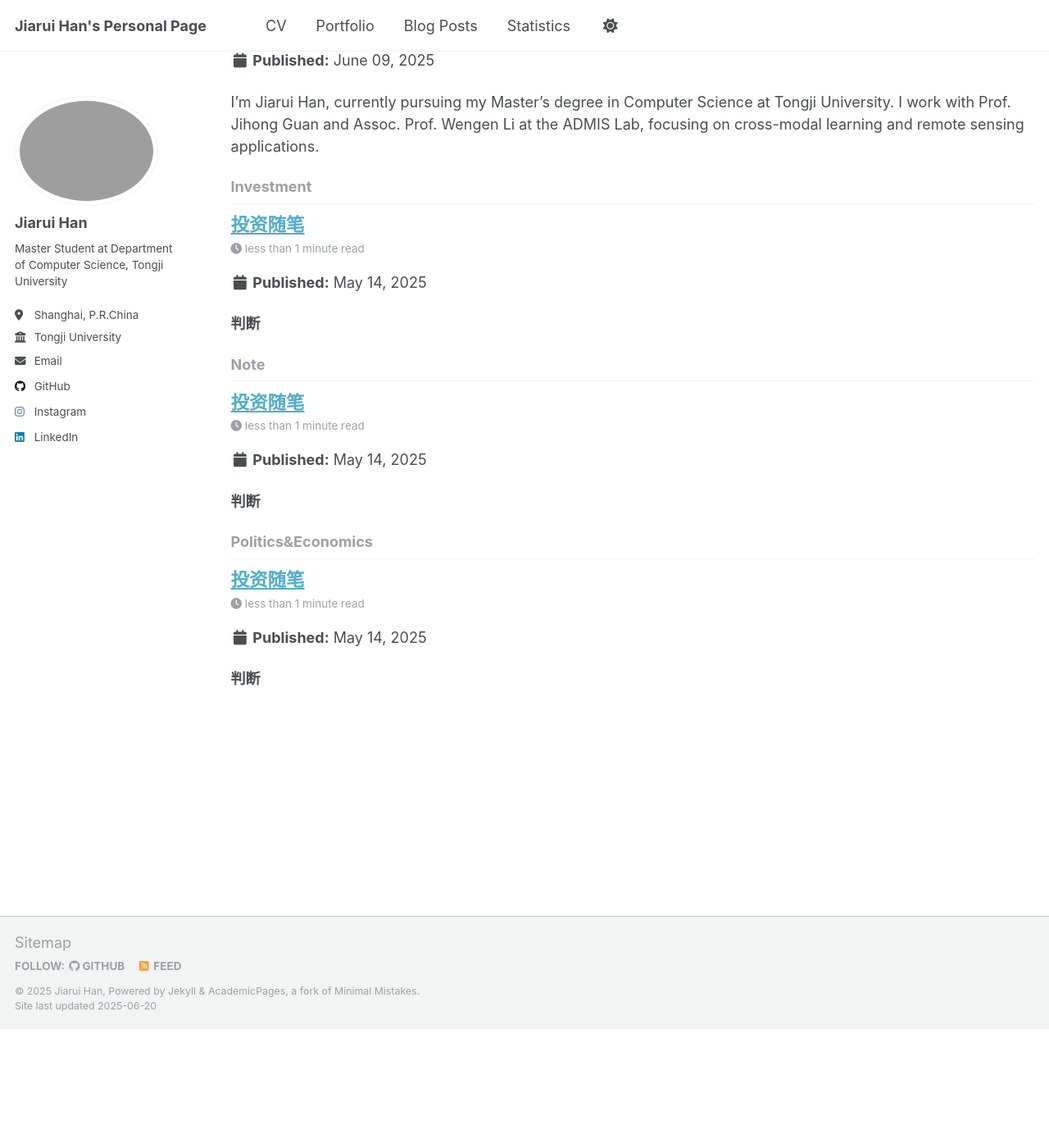
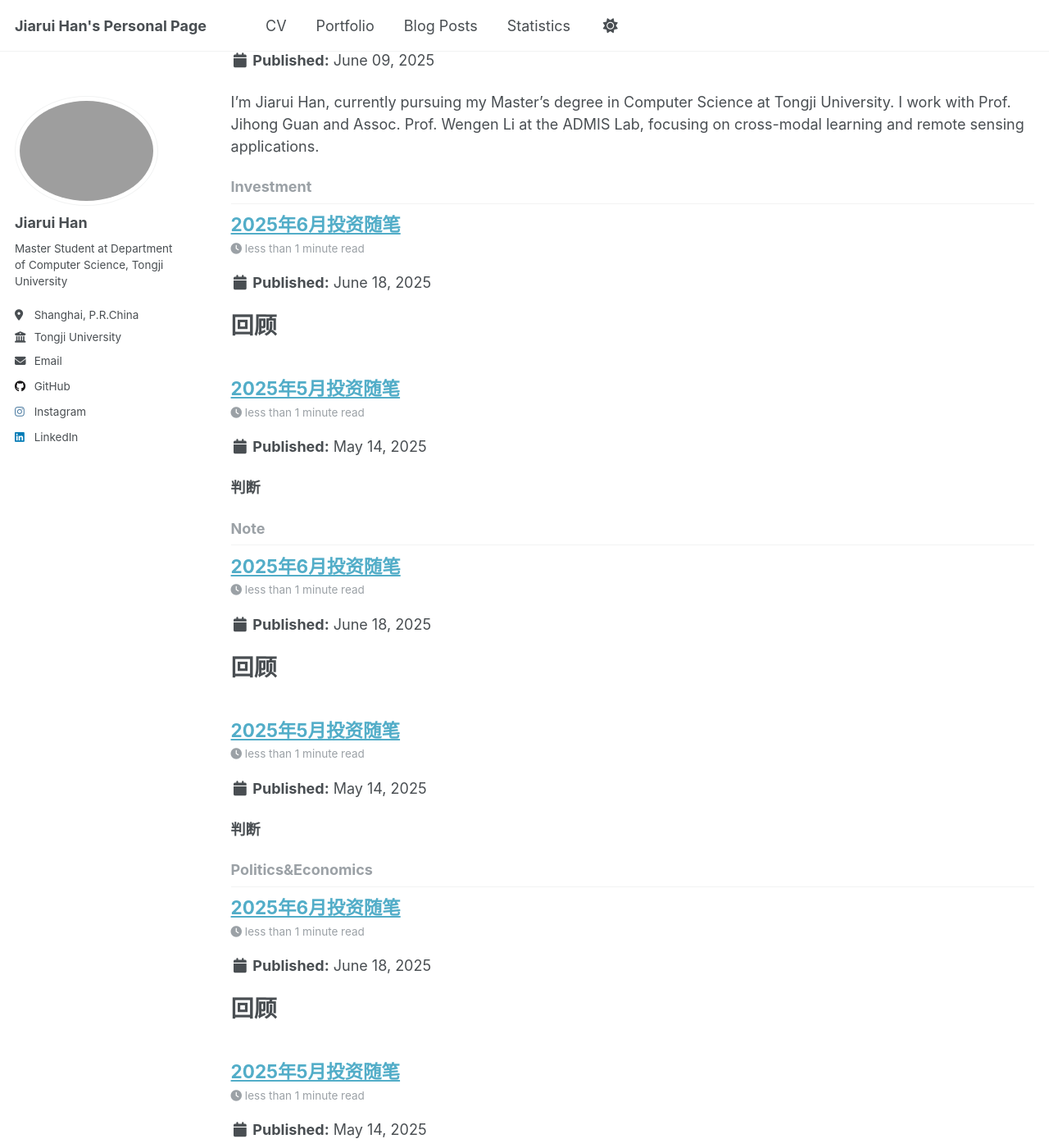
Before and after one commit to BillHan01/BillHan01.github.io, a Jekyll site: the page built from _pages/tag-archive.html, in a window 1280 px wide and 1400 px high, scrolled down 747 px. Shown: the whole window at 82% size. Built offline with Jekyll 4.4.1, drawn with Linux system fonts in a browser that asks for light colours; before the commit the page ends 2002 px from its top, so only the background shows below that; part of the change alters nothing that is shown.

```diff
--- a/_posts/2025-05-14-投资随笔.md
+++ b/_posts/2025-05-14-2025年5月投资随笔.md
@@ -1,7 +1,7 @@
 ---
-title: '投资随笔'
+title: '2025年5月投资随笔'
 date: 2025-05-14
-permalink: /posts/2025/05/投资随笔/
+permalink: /posts/2025/05/2025年5月投资随笔/
 tags:
   - Investment
   - Note
--- /dev/null
+++ b/_posts/2025-06-18-2025年6月投资随笔.md
@@ -0,0 +1,54 @@
+---
+title: '2025年6月投资随笔'
+date: 2025-06-18
+permalink: /posts/2025/06/2025年6月投资随笔/
+tags:
+  - Investment
+  - Note
+  - Politics&Economics
+---
+
+# **回顾**
+
+1. **整体节奏把握基本符合预期**
+
+一个月前明确提出“利好窗口期短，需及时止盈以防回撤”，并将重点落在“纳指ETF的分批止盈”和“清理小仓释放注意力”。从实际执行情况看：
+
+- **对纳指ETF的仓位管理较为主动且成功**：在5月下旬开始逐步止盈，**共计撤出金额纳指仓位40%以上**。减仓时点处于阶段性顶部附近，目前来看有效避免了随后地缘与利率预期变化带来的波动风险。
+- **清理亏损小仓位执行到位**：华安C、招商C、广发C、摩根C等收益率微弱或为负的品种已全部清仓，**集中化了可用资金与注意力**，执行与初期判断一致，仓位更简洁，操作更灵活。
+
+2. **黄金：逐步建立底仓**
+
+- 判断黄金“高位回调后可关注企稳机会”的预判正确，且实际建仓时点较为理性：已在**易方达黄金基金建仓约1/4仓位，目前盈利约6.7%**，期间未盲目追高，也未过早抄底。
+
+3. **A股、标普等持仓：观望与轻仓思路未偏离**
+
+- 当前仅保留**富国上证与大成标普**作为A股相关敞口，其中富国上证仍为小幅浮亏，大成标普震荡中。整体并未进行盲目追高或主动加仓行为，符合“谨慎观望、避免追高”的既定判断。需要关注的是，**易方达核心制造混合**出现了超过16%的浮亏，仍在持仓中。该仓位当初未被划为“短线主题”，但波动大，建议根据后续表现与产业政策动向，结合资金流动性安排**择机减仓或做结构性换仓**（可换入更具趋势确定性的宽基ETF或军工、黄金等热点方向）。
+
+# **判断**
+
+- 月初印巴发生空战，巴基斯坦 J-10C 战机击落多架印度阵风战机，中国军工板块受到情绪集中催化，资金快速涌入，短期内已达一轮高位。
+- 本周中东局势急剧恶化，以色列对伊朗实施斩首行动，美军航母与战机正向中东集结，伊朗政权面临严重压力。市场对地缘风险溢价迅速升温。
+- 黄金维持强势表现，避险需求仍在，但涨幅趋缓，呈现阶段性“涨多不跌”的结构；能源QDII申购关闭，油气、军工等方向成为资金避险主线。*以伊冲突持续近一周，虽仍存升级可能，但市场对能源供给中断的预期已基本反映在前期油气资产涨幅中，当前**建仓**性价比下降，追高风险可能上升。*
+- 美股科技板块受避险资金流出与利率预期扰动双重压制，波动加剧；A股结构性分化，军工表现强势但情绪反复。
+
+下阶段关注点：美伊是否爆发直接军事冲突；霍尔木兹海峡是否中断通航；中国突破第二岛链军演是否引发亚太新风险点。
+
+# **决策**
+
+**黄金**：为应对一路上涨错过建仓风险，当前价位先补仓1/4，同时继续保留 2.453 和 2.317 两级回调补仓点，构建分层仓位。
+
+**能源**：基于几种可能的情境来设定行动策略：
+
+| 情境                                                         | 概述                                                         | 市场预期                                                     | 策略                                                         |
+| ------------------------------------------------------------ | ------------------------------------------------------------ | ------------------------------------------------------------ | ------------------------------------------------------------ |
+| 情境 A：局势降温（伊朗妥协或被斩首政变）                     | 以色列停止军事行动，伊朗内部政权更替或被迫谈判，美国未正式下场 | 油价快速回落，油气基金高位回调；黄金震荡                     | 放弃新建能源仓位 原油QDII如恢复申购可择机布局短线反弹但不做中线配置 重心转向黄金防御与A股核心制造板块低位博弈 |
+| 情境 B：局势持续胶着（空袭/无人机/导弹互相攻击，霍尔木兹未封锁） | 冲突维持低烈度对抗，以色列打击未停，美军未正式介入           | 油价维持高位震荡，资金轮动频繁，情绪波动剧烈                 | 不主动加仓油气ETF，等待回调低吸机会（原油QDII 或场内） 若已有能源仓位可逐步止盈小部分 |
+| 情境 C：美军正式出兵 + 霍尔木兹海峡受阻                      | 伊朗试图封锁霍尔木兹，美以美三方进入实质性战争，美国航母发动实战打击 | 油价暴涨至130–150美元，QDII涨停概率高，原油现货交易出现恐慌式供需裂口 | 若QDII未暂停，迅速小仓介入，博取情绪高点 场内能源ETF设涨停前卖出挂单+止盈线（如+12%） 不追高，严控仓位，仓位不得超过机会仓50% |
+| 情境 D：冲突扩大+中东全面动荡（黎巴嫩、叙利亚、也门等加入）  | 地区多点爆发，美国与伊朗进入长期战事，能源基础设施遭破坏     | 油价维持高位，油企受益，长期溢价结构性抬升                   | 切换配置思路：从短线QDII转为中长期持有油气产业链ETF 可考虑中概石油股ETF作为替代 结合黄金仓位做双避险配置，抗通胀与避险并重 |
+
+**军工**：不追高，暂缓建仓；如后续市场大幅回调再择低吸，避免情绪顶部被反噬。
+
+**纳指**：进一步精简结构，撤出金额较小、冗余的非主力仓位，保留主力观察仓，避免摊薄注意力。
+
+**其它大A相关/主题基金**：暂不加仓，视政策面与板块情绪择机清仓或低位补仓。
```
